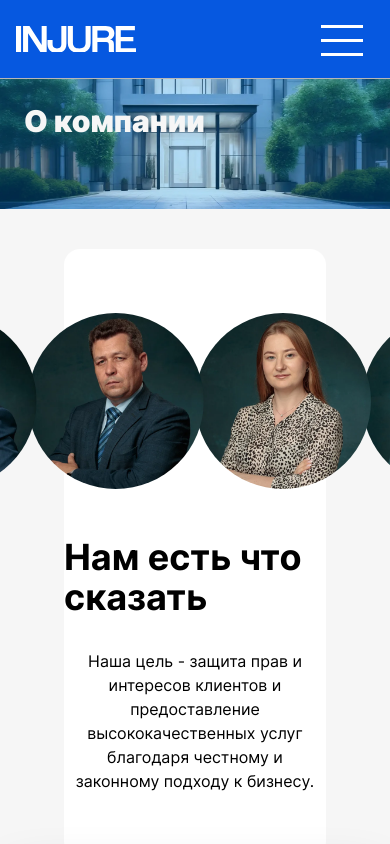
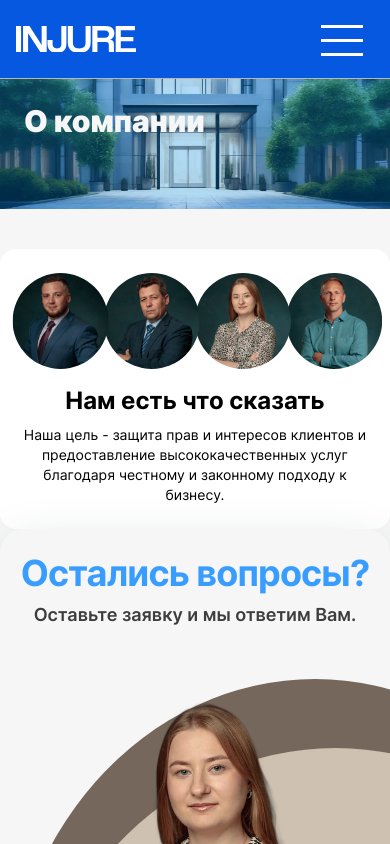
Before and after one commit to RomanTolkachev/injure, a React (Create React App) app: page /about in a window 390 px wide. Shown: the top 844 px of the page. Built offline with nearby package versions, Linux system fonts and the light colour scheme.

Commit message:
git anything to tell adaptive done

```diff
--- a/src/components/About/WeHaveSomethingToSay.tsx
+++ b/src/components/About/WeHaveSomethingToSay.tsx
@@ -27,10 +27,12 @@ const childrenVariants = {
 
 export const WeHaveSomethingToSay: FunctionComponent = () => {
   return (
-    <div className={"mx-auto w-full max-w-screen-lg px-16"}>
-      <div className={"rounded-2xl bg-white py-16"}>
+    <div className={"mx-auto w-full max-w-screen-lg sm:px-16"}>
+      <div className={"rounded-2xl bg-white py-6 sm:py-8 md:py-12 lg:py-16"}>
         <motion.div
-          className={"relative mx-auto mb-12 h-44 w-full"}
+          className={
+            "relative mx-auto mb-4 h-24 w-full sm:mb-8 sm:h-28 md:mb-10 md:h-36 lg:mb-12 lg:h-44"
+          }
           variants={parentVariants}
           initial="start"
           animate="end"
@@ -51,12 +53,16 @@ export const WeHaveSomethingToSay: FunctionComponent = () => {
         </motion.div>
         <h3
           className={
-            "mx-auto mb-8 w-fit text-4xl font-bold first-letter:capitalize"
+            "mx-auto mb-2 w-fit text-2xl font-bold first-letter:capitalize sm:mb-4 sm:text-3xl md:mb-6 md:text-4xl lg:mb-8 lg:text-5xl"
           }
         >
           нам есть что сказать
         </h3>
-        <p className={"mx-auto w-fit max-w-[500px] text-center"}>
+        <p
+          className={
+            "md:text-md mx-auto w-fit max-w-[500px] px-4 text-center text-sm lg:px-0 lg:text-lg"
+          }
+        >
           Наша цель - защита прав и интересов клиентов и предоставление
           высококачественных услуг благодаря честному и законному подходу к
           бизнесу.
```
